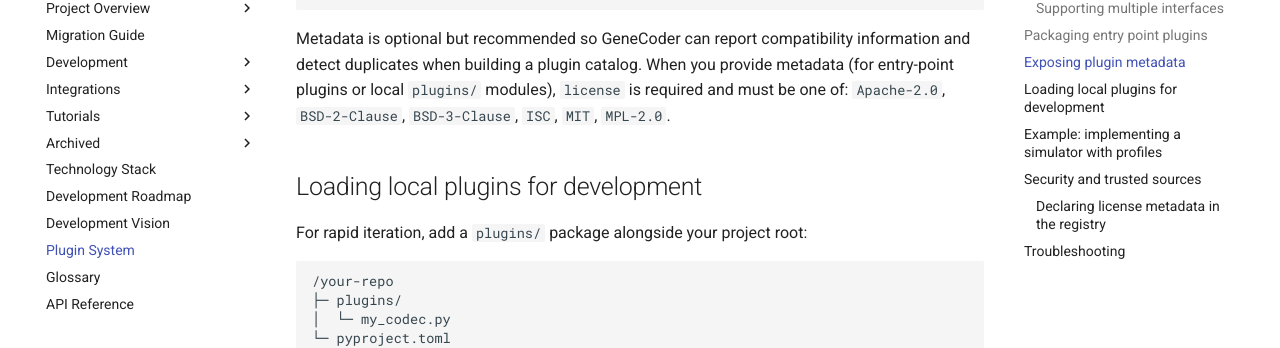
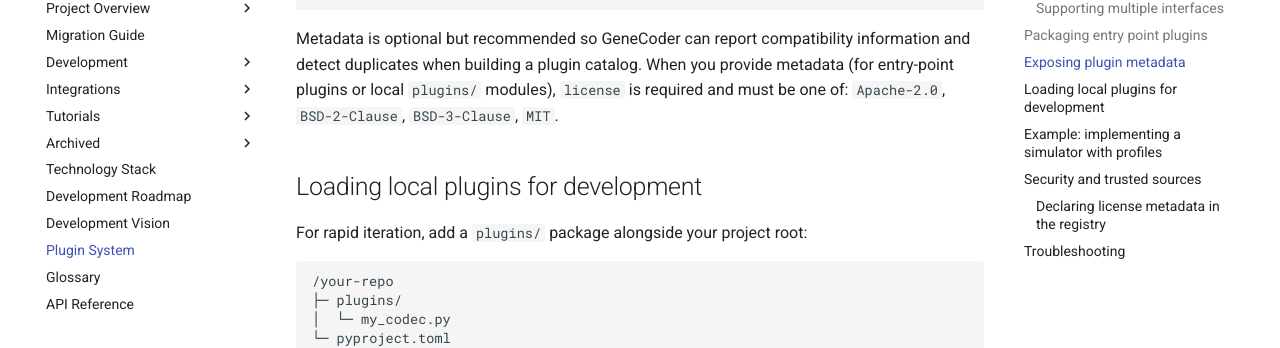
Before and after one commit to d0tTino/GeneCoder, an MkDocs documentation site: the page built from docs/plugins.md, in a window 1280 px wide and 1400 px high, scrolled down 2306 px. Shown: the part 154-502 px from the top of the window. Built offline with MkDocs 1.6.1 and Material for MkDocs 9.7.7, drawn with Linux system fonts in a browser that asks for light colours.

Commit message:
Tighten plugin license allowlist to MIT/BSD/Apache defaults

````diff
--- a/docs/plugins.md
+++ b/docs/plugins.md
@@ -83,7 +83,7 @@ PLUGIN_METADATA = {
 }
 ```
 
-Metadata is optional but recommended so GeneCoder can report compatibility information and detect duplicates when building a plugin catalog. When you provide metadata (for entry-point plugins or local `plugins/` modules), `license` is required and must be one of: `Apache-2.0`, `BSD-2-Clause`, `BSD-3-Clause`, `ISC`, `MIT`, `MPL-2.0`.
+Metadata is optional but recommended so GeneCoder can report compatibility information and detect duplicates when building a plugin catalog. When you provide metadata (for entry-point plugins or local `plugins/` modules), `license` is required and must be one of: `Apache-2.0`, `BSD-2-Clause`, `BSD-3-Clause`, `MIT`.
 
 ## Loading local plugins for development
 
@@ -129,7 +129,7 @@ Loading external plugins executes arbitrary Python code. GeneCoder provides seve
 
 - **Network opt-in:** package downloads from registry URLs are blocked unless `GENECODER_ALLOW_NETWORK=1` is set. Setting `GENECODER_OFFLINE=1` forces offline mode even if network access is allowed.
 - **Signature and checksum verification:** registry entries can include a Base64 signature (`signature`) and checksum (`checksum`). Signatures are verified using the public key specified in `GENECODER_PLUGIN_PUBLIC_KEY`. Failing verification aborts installation.
-- **License allowlist:** registry entries must declare a `license` field using an SPDX identifier, and it must be one of: `Apache-2.0`, `BSD-2-Clause`, `BSD-3-Clause`, `ISC`, `MIT`, `MPL-2.0`.
+- **License allowlist:** registry entries must declare a `license` field using an SPDX identifier, and it must be one of: `Apache-2.0`, `BSD-2-Clause`, `BSD-3-Clause`, `MIT`.
 - **Safe URLs and packages:** plugin registry entries are validated to ensure package names and URLs match safe patterns.
 - **Duplicate protection:** the plugin catalog rejects duplicate names to avoid silently overriding unrelated plugins.
 
````
Also changed, not shown: README.md (+1 -0 lines), 1 other file.
